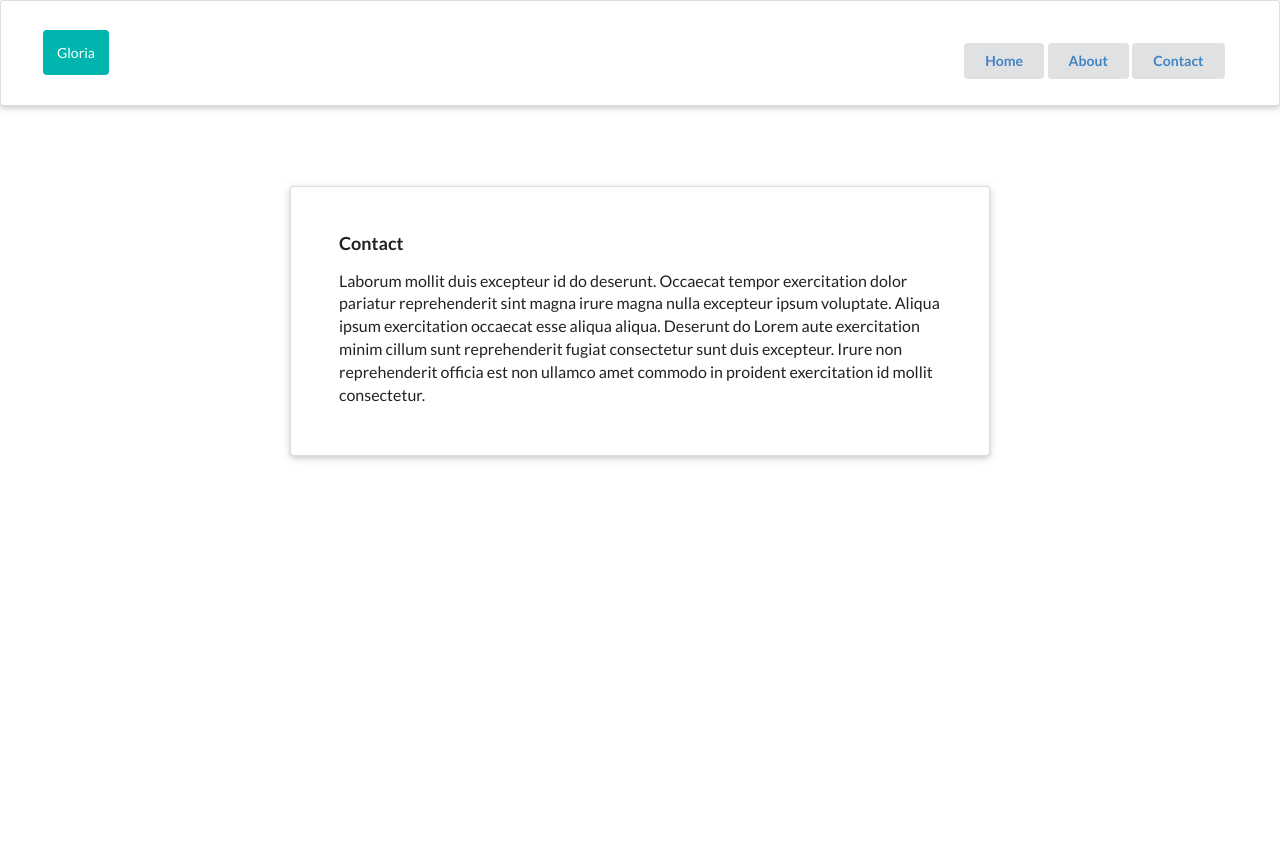
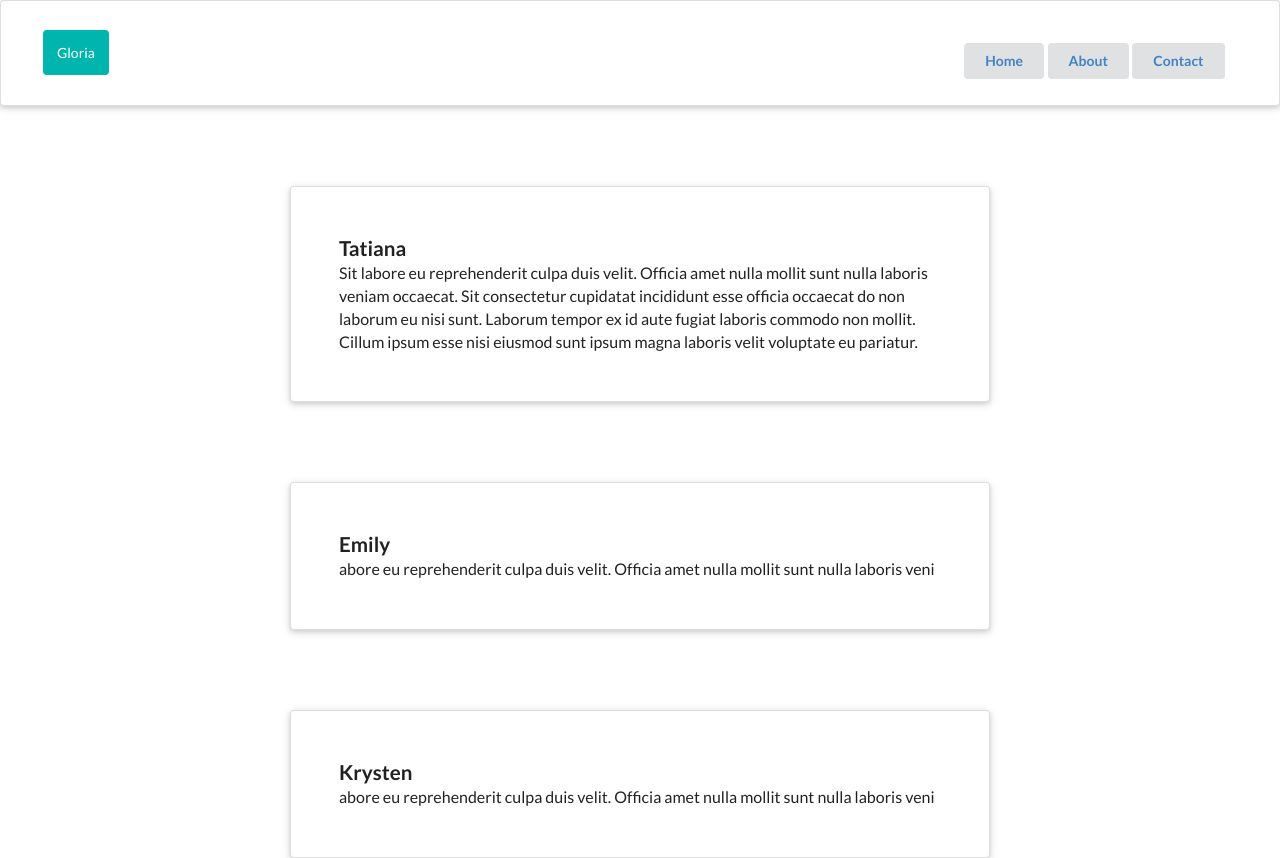
Before and after one commit to benmerchant/first-app-udemy-react-oak, a React (Create React App) app: page /contact in a window 1280 px wide. Before the commit the page ends 800 px from the top, so only its background shows below. Built offline with nearby package versions, Linux system fonts and the light colour scheme.

Commit message:
closes #9 - lots of info was out of date. slowed production

```diff
--- a/src/App.js
+++ b/src/App.js
@@ -4,6 +4,8 @@ import Navbar from './components/Navbar';
 import Home from './components/Home';
 import About from './components/About';
 import Contact from './components/Contact';
+import Card from './components/Card';
+// import RouteWrapper from './route-wrapper';
 
 class App extends React.Component {
   render() {
@@ -15,6 +17,7 @@ class App extends React.Component {
             <Route path='/' element={<Home />} />
             <Route path='/about' element={<About />} />
             <Route path='/contact' element={<Contact />} />
+            <Route path='/:user' element={<Card />} />
           </Routes>
         </div>
       </BrowserRouter>
--- /dev/null
+++ b/src/components/Card.js
@@ -0,0 +1,23 @@
+import React from 'react';
+import componentWithRouter from '../route-wrapper';
+
+class Card extends React.Component {
+  state = { user: '' };
+  componentDidMount() {
+    let user = this.props.params.user;
+    this.setState({ user });
+  }
+  render() {
+    const { user } = this.state;
+    return (
+      <div
+        className='ui raised very padded text container segment'
+        style={{ marginTop: '80px' }}
+      >
+        <h3 className='ui header'>{user}</h3>
+      </div>
+    );
+  }
+}
+
+export default componentWithRouter(Card);
--- a/src/components/Contact.js
+++ b/src/components/Contact.js
@@ -1,21 +1,48 @@
 import React from 'react';
+import { Link } from 'react-router-dom';
 
 const Contact = () => {
   return (
+    <div>
       <div
         className='ui raised very padded text container segment'
         style={{ marginTop: '80px' }}
       >
-      <h3 className='ui header'>Contact</h3>
+        <Link to={'/tatiana'} className='ui header'>
+          Tatiana
+        </Link>
         <p>
-        Laborum mollit duis excepteur id do deserunt. Occaecat tempor
-        exercitation dolor pariatur reprehenderit sint magna irure magna nulla
-        excepteur ipsum voluptate. Aliqua ipsum exercitation occaecat esse
-        aliqua aliqua. Deserunt do Lorem aute exercitation minim cillum sunt
-        reprehenderit fugiat consectetur sunt duis excepteur. Irure non
-        reprehenderit officia est non ullamco amet commodo in proident
-        exercitation id mollit consectetur.
+          Sit labore eu reprehenderit culpa duis velit. Officia amet nulla
+          mollit sunt nulla laboris veniam occaecat. Sit consectetur cupidatat
+          incididunt esse officia occaecat do non laborum eu nisi sunt. Laborum
+          tempor ex id aute fugiat laboris commodo non mollit. Cillum ipsum esse
+          nisi eiusmod sunt ipsum magna laboris velit voluptate eu pariatur.
         </p>
+      </div>
+      <div
+        className='ui raised very padded text container segment'
+        style={{ marginTop: '80px' }}
+      >
+        <Link to={'/Emily'} className='ui header'>
+          Emily
+        </Link>
+        <p>
+          abore eu reprehenderit culpa duis velit. Officia amet nulla mollit
+          sunt nulla laboris veni
+        </p>
+      </div>
+      <div
+        className='ui raised very padded text container segment'
+        style={{ marginTop: '80px' }}
+      >
+        <Link to={'/Krysten'} className='ui header'>
+          Krysten
+        </Link>
+        <p>
+          abore eu reprehenderit culpa duis velit. Officia amet nulla mollit
+          sunt nulla laboris veni
+        </p>
+      </div>
     </div>
   );
 };
--- /dev/null
+++ b/src/route-wrapper.js
@@ -0,0 +1,9 @@
+import React from 'react';
+import { useParams } from 'react-router-dom';
+
+const componentWithRouter = (WrappedComponent) => (props) => {
+  const params = useParams();
+  return <WrappedComponent {...props} params={params} />;
+};
+
+export default componentWithRouter;
```
Also changed, not shown: 1 other file (tests, documents, lock files or other folders). Lines whose indentation alone changed are shown as unchanged.
